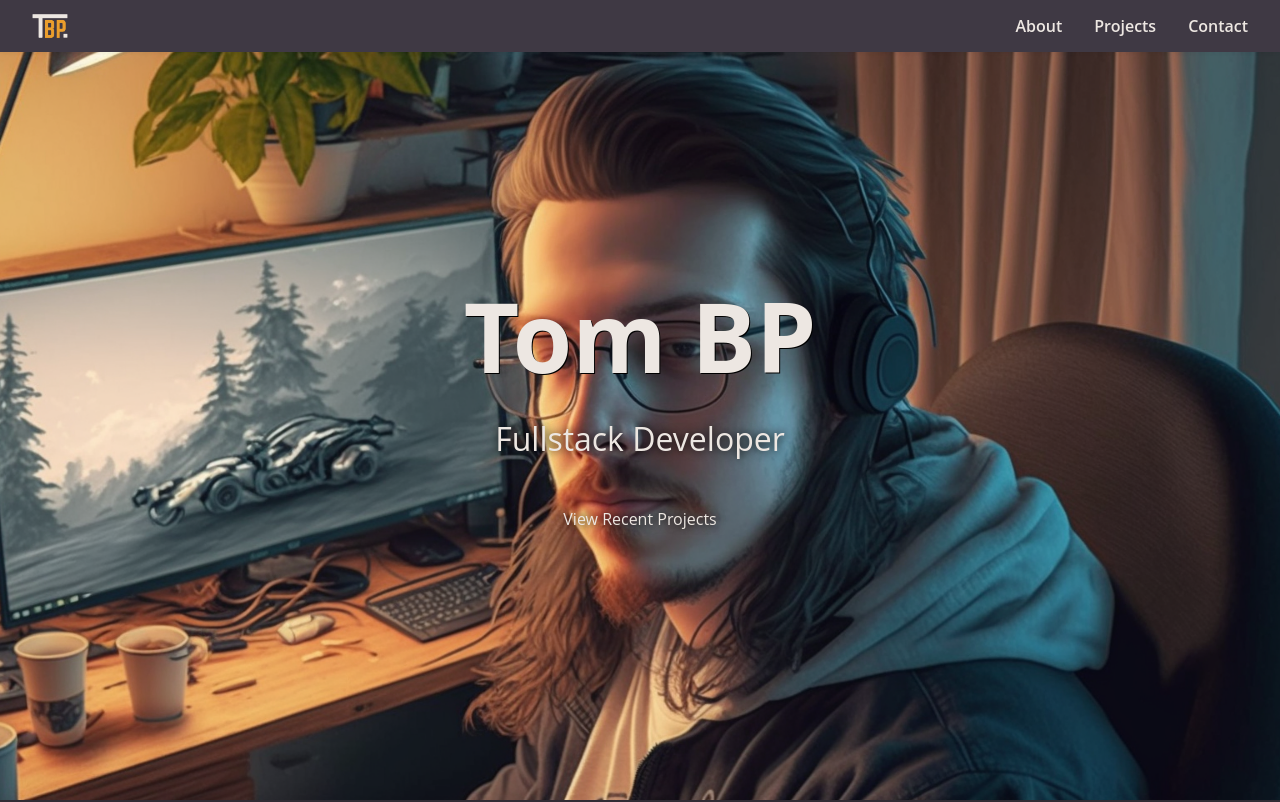
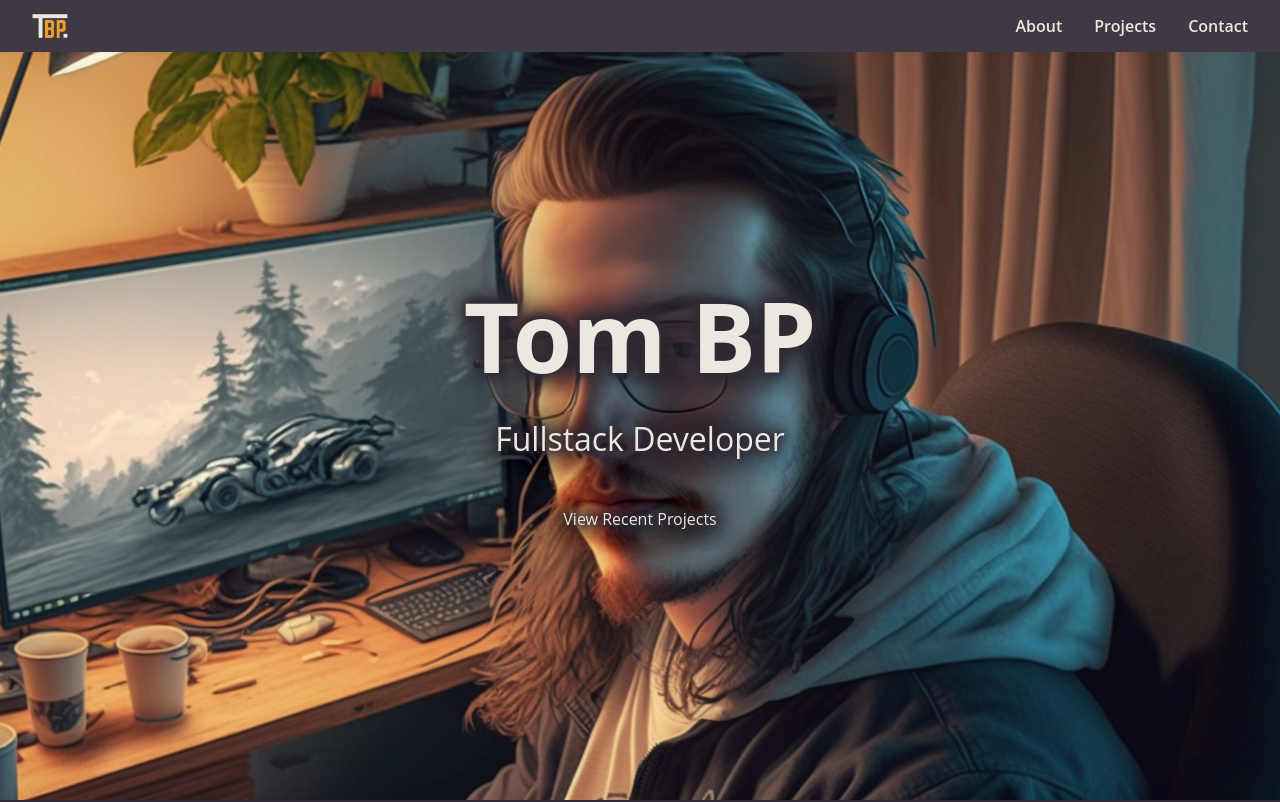
Before and after one commit to Tomi-Tom/Tomfolio, a Next.js app: page / in a window 1280 px wide. Shown: the top 802 px of the page. Built offline with nearby package versions, Linux system fonts and the light colour scheme.

Commit message:
style: add more contrast in the hero banner to make the text pop

```diff
--- a/styles/HeroBanner.module.css
+++ b/styles/HeroBanner.module.css
@@ -14,21 +14,24 @@
   font-size: 6rem;
   color: #ede7e2;
   margin-bottom: 1rem;
-  text-shadow: 1px 1px 0px rgba(0, 0, 0, 1);
+  text-shadow: 0px 0px 5px #302B34, 0px 0px 10px #302B34, 0px 0px 15px #302B34, 0px 0px 20px #302B34, 0px 0px 25px #302B34, 0px 0px 30px #302B34,
+    0px 0px 1em #302B34, 0px 0px 2em #302B34, 0px 0px 3em;
 }
 
 .subtitle {
   font-size: 2rem;
   color: #ede7e2;
   margin-bottom: 3rem;
-  text-shadow: 0px 0px 10px rgba(0, 0, 0, 1);
+  text-shadow: 0px 0px 5px #302B34, 0px 0px 10px #302B34, 0px 0px 15px #302B34, 0px 0px 20px #302B34, 0px 0px 25px #302B34, 0px 0px 30px #302B34,
+  0px 0px 1em #302B34, 0px 0px 2em #302B34, 0px 0px 3em;
 }
 
 .cta {
   font-size: 1rem;
   color: #ede7e2;
   margin-bottom: 3rem;
-  text-shadow: 0px 0px 10px rgba(0, 0, 0, 1);
+  text-shadow: 0px 0px 5px #302B34, 0px 0px 10px #302B34, 0px 0px 15px #302B34, 0px 0px 20px #302B34, 0px 0px 25px #302B34, 0px 0px 30px #302B34,
+  0px 0px 1em #302B34, 0px 0px 2em #302B34, 0px 0px 3em;
 }
 
 .button {
```
